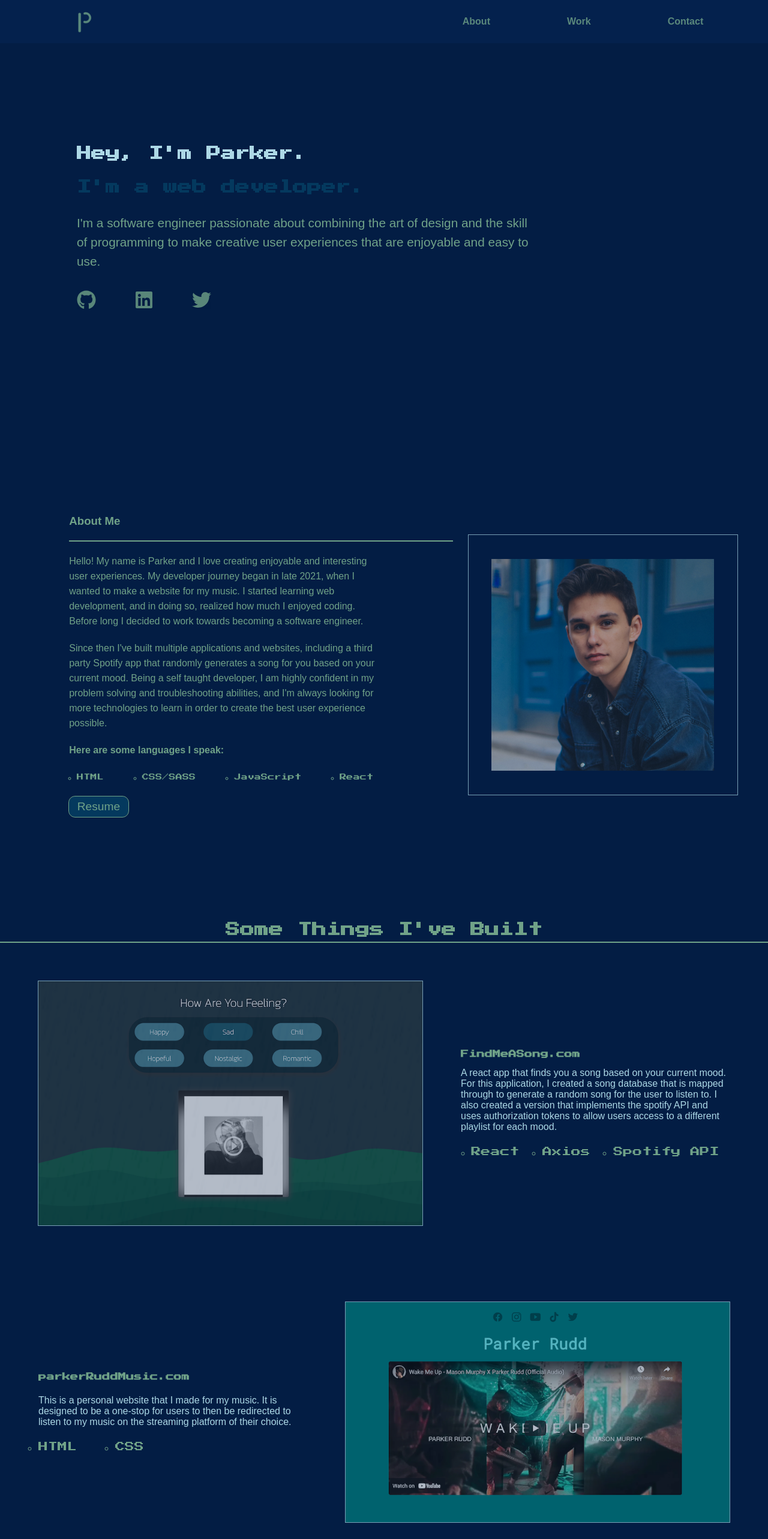
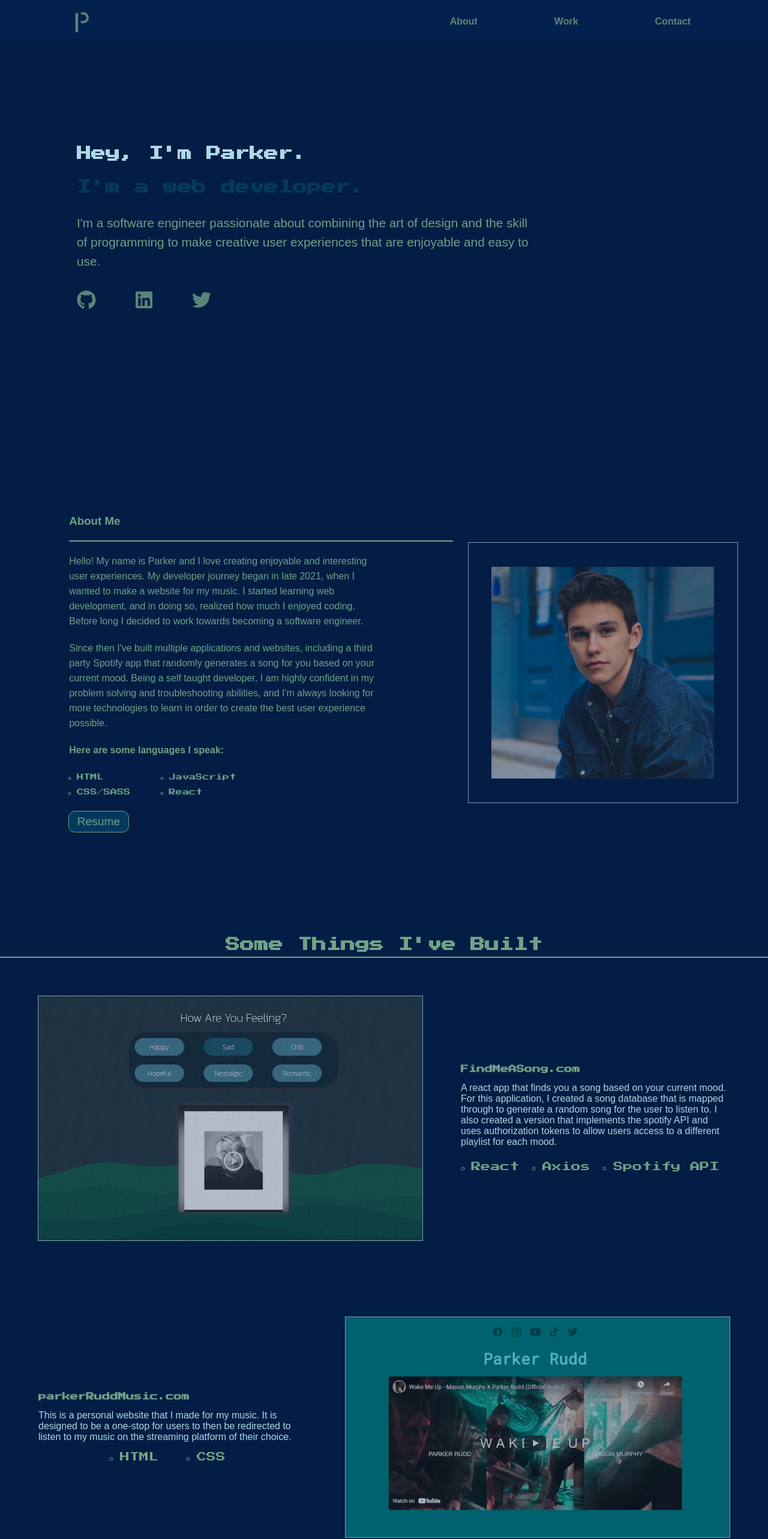
Before and after one commit to parkerrudd/portfolio-new, a React (Create React App) app in the folder new-portfolio/: page / in a window 1280 px wide. Shown: the top 2566 px of the page at 60% size. Built offline with nearby package versions, Linux system fonts and the light colour scheme; a web font is replaced by a local one.

Commit message:
added more media queries

```diff
--- a/new-portfolio/src/aboutpage.js
+++ b/new-portfolio/src/aboutpage.js
@@ -15,10 +15,14 @@ function AboutPage() {
                     <h4 className='m-plus'>Here are some languages I speak:</h4>
                     <div className="languages">
                         <ul>
-                            <li>HTML</li>
-                            <li>CSS/SASS</li>
-                            <li>JavaScript</li>
-                            <li>React</li>
+                            <div className="top-ul">
+                                <li>HTML</li>
+                                <li>CSS/SASS</li>
+                            </div>
+                            <div className="bottom-ul">
+                                <li>JavaScript</li>
+                                <li>React</li>
+                            </div>
                         </ul>
                     </div>
                     <a href="https://docs.google.com/document/d/1bYgoX9_E0shY8UNCMidPCNN24379dtFYJ6oHC696_6Y/edit?usp=sharing" target="_blank"><button className='m-plus' id='resume-btn'>Resume</button></a>
--- a/new-portfolio/src/styles/_aboutpage.scss
+++ b/new-portfolio/src/styles/_aboutpage.scss
@@ -85,5 +85,9 @@
         #headshot {
             width: 45vw;
         }
+
+        .languages {
+            @include flexCenter(column);
+        }
     }
 }
--- a/new-portfolio/src/styles/_homepage.scss
+++ b/new-portfolio/src/styles/_homepage.scss
@@ -63,7 +63,7 @@
         }
 
         #github-logo {
-            transform: translateX(-250px);
+            transform: translateX(-350px);
             animation-name: slideInIcons;
             animation-duration: 1s;
             animation-delay: 1.7s;
@@ -71,7 +71,7 @@
         }
 
         #linkedin-logo {
-            transform: translateX(-350px);
+            transform: translateX(-450px);
             animation-name: slideInIcons;
             animation-duration: 1s;
             animation-delay: 2.1s;
@@ -79,7 +79,7 @@
         }
 
         #twitter-logo {
-            transform: translateX(-400px);
+            transform: translateX(-600px);
             animation-name: slideInIcons;
             animation-duration: 1s;
             animation-delay: 2.5s;
--- a/new-portfolio/src/styles/_navbar.scss
+++ b/new-portfolio/src/styles/_navbar.scss
@@ -3,11 +3,12 @@
 .nav {
     @include flexCenter(row);
     justify-content: space-around;
-    width: 100vw;
+    width: 100%;
     gap: 30%;
     position: fixed;
     top: 0;
     background: #04214d;
+    padding-right: 2vw;
 
     .logo {
         @include flexCenter(row);
--- a/new-portfolio/src/styles/_workpage.scss
+++ b/new-portfolio/src/styles/_workpage.scss
@@ -59,6 +59,16 @@
         padding: 5vw;
         color: $paleBlue;
 
+        h5 {
+            padding-bottom: 2vh;
+            color: $polishedPine;
+            transition: .2s;
+
+            &:hover {
+                color: $paleBlue;
+            }
+        }
+
         img {
             width: 50vw;
             opacity: .7;
@@ -70,17 +80,12 @@
             }
         }
 
-        .pr-music-info {
-            @include flexCenter(column);
-            align-items: flex-start;
-            gap: 3vh;
-
         ul {
             @include flexCenter(row);
             gap: 5vw;
-                list-style: circle;
+            padding-top: 2vh;
             color: $polishedPine;
-            }
+            list-style-type: circle;
         }
 
         a {
@@ -198,18 +203,12 @@
                 width: 60vw;
             }
 
-            .pr-music-info {
             h5 {
                 text-align: center;
             }
 
             p {
                 padding: 0 10vw;
-                }
-            }
-
-            ul {
-                @include flexCenter(row);
             }
 
         }
@@ -247,5 +246,35 @@
         }
     }
 
+    @media screen and (max-width: 650px) {
+       .find-me-a-song {
+        ul {
+            gap: 7vw;
+            padding-left: 7vw;
+            font-size: .8em;
+        }
+       }
+
+       .blackjack-container {
+           ul {
+               gap: 7vw;
+               padding-left: 7vw;
+               font-size: .8em;
+           }
+       }
+
+       .pr-music-container {
+           ul {
+               font-size: .8em;
+           }
+       }
+
+       .reverb-calc-container {
+           ul {
+               font-size: .8em;
+           }
+       }
+    }
+
 
 }
--- a/new-portfolio/src/styles/style.css
+++ b/new-portfolio/src/styles/style.css
@@ -130,11 +130,12 @@
           flex-direction: row;
   -ms-flex-pack: distribute;
       justify-content: space-around;
-  width: 100vw;
+  width: 100%;
   gap: 30%;
   position: fixed;
   top: 0;
   background: #04214d;
+  padding-right: 2vw;
 }
 
 .nav .logo {
@@ -358,8 +359,8 @@
 }
 
 .home .icons #github-logo {
-  -webkit-transform: translateX(-250px);
-          transform: translateX(-250px);
+  -webkit-transform: translateX(-350px);
+          transform: translateX(-350px);
   -webkit-animation-name: slideInIcons;
           animation-name: slideInIcons;
   -webkit-animation-duration: 1s;
@@ -371,8 +372,8 @@
 }
 
 .home .icons #linkedin-logo {
-  -webkit-transform: translateX(-350px);
-          transform: translateX(-350px);
+  -webkit-transform: translateX(-450px);
+          transform: translateX(-450px);
   -webkit-animation-name: slideInIcons;
           animation-name: slideInIcons;
   -webkit-animation-duration: 1s;
@@ -384,8 +385,8 @@
 }
 
 .home .icons #twitter-logo {
-  -webkit-transform: translateX(-400px);
-          transform: translateX(-400px);
+  -webkit-transform: translateX(-600px);
+          transform: translateX(-600px);
   -webkit-animation-name: slideInIcons;
           animation-name: slideInIcons;
   -webkit-animation-duration: 1s;
@@ -584,6 +585,21 @@
   #aboutpage #headshot {
     width: 45vw;
   }
+  #aboutpage .languages {
+    display: -webkit-box;
+    display: -ms-flexbox;
+    display: flex;
+    -webkit-box-pack: center;
+        -ms-flex-pack: center;
+            justify-content: center;
+    -webkit-box-align: center;
+        -ms-flex-align: center;
+            align-items: center;
+    -webkit-box-orient: vertical;
+    -webkit-box-direction: normal;
+        -ms-flex-direction: column;
+            flex-direction: column;
+  }
 }
 
 #workpage {
@@ -698,6 +714,17 @@
   color: #ADD8E6;
 }
 
+#workpage .pr-music-container h5 {
+  padding-bottom: 2vh;
+  color: #70A288;
+  -webkit-transition: .2s;
+  transition: .2s;
+}
+
+#workpage .pr-music-container h5:hover {
+  color: #ADD8E6;
+}
+
 #workpage .pr-music-container img {
   width: 50vw;
   opacity: .7;
@@ -710,27 +737,7 @@
   opacity: .8;
 }
 
-#workpage .pr-music-container .pr-music-info {
-  display: -webkit-box;
-  display: -ms-flexbox;
-  display: flex;
-  -webkit-box-pack: center;
-      -ms-flex-pack: center;
-          justify-content: center;
-  -webkit-box-align: center;
-      -ms-flex-align: center;
-          align-items: center;
-  -webkit-box-orient: vertical;
-  -webkit-box-direction: normal;
-      -ms-flex-direction: column;
-          flex-direction: column;
-  -webkit-box-align: start;
-      -ms-flex-align: start;
-          align-items: flex-start;
-  gap: 3vh;
-}
-
-#workpage .pr-music-container .pr-music-info ul {
+#workpage .pr-music-container ul {
   display: -webkit-box;
   display: -ms-flexbox;
   display: flex;
@@ -745,8 +752,9 @@
       -ms-flex-direction: row;
           flex-direction: row;
   gap: 5vw;
-  list-style: circle;
+  padding-top: 2vh;
   color: #70A288;
+  list-style-type: circle;
 }
 
 #workpage .pr-music-container a {
@@ -935,26 +943,11 @@
   #workpage .pr-music-container img {
     width: 60vw;
   }
-  #workpage .pr-music-container .pr-music-info h5 {
+  #workpage .pr-music-container h5 {
     text-align: center;
   }
-  #workpage .pr-music-container .pr-music-info p {
+  #workpage .pr-music-container p {
     padding: 0 10vw;
-  }
-  #workpage .pr-music-container ul {
-    display: -webkit-box;
-    display: -ms-flexbox;
-    display: flex;
-    -webkit-box-pack: center;
-        -ms-flex-pack: center;
-            justify-content: center;
-    -webkit-box-align: center;
-        -ms-flex-align: center;
-            align-items: center;
-    -webkit-box-orient: horizontal;
-    -webkit-box-direction: normal;
-        -ms-flex-direction: row;
-            flex-direction: row;
   }
   #workpage .blackjack-container {
     display: -webkit-box;
@@ -1003,6 +996,25 @@
   }
   #workpage .reverb-calc-container p {
     padding: 0 10vw;
+  }
+}
+
+@media screen and (max-width: 650px) {
+  #workpage .find-me-a-song ul {
+    gap: 7vw;
+    padding-left: 7vw;
+    font-size: .8em;
+  }
+  #workpage .blackjack-container ul {
+    gap: 7vw;
+    padding-left: 7vw;
+    font-size: .8em;
+  }
+  #workpage .pr-music-container ul {
+    font-size: .8em;
+  }
+  #workpage .reverb-calc-container ul {
+    font-size: .8em;
   }
 }
 
@@ -1076,4 +1088,18 @@
 #contactpage #submit-btn:hover {
   background-color: #04395E;
 }
+
+@media screen and (max-width: 850px) {
+  #contactpage #email {
+    width: 50vw;
+    max-width: 50vw;
+  }
+  #contactpage #email-text {
+    width: 50vw;
+    max-width: 50vw;
+  }
+  #contactpage p {
+    width: 50vw;
+  }
+}
 /*# sourceMappingURL=style.css.map */
--- a/new-portfolio/src/workpage.js
+++ b/new-portfolio/src/workpage.js
@@ -42,11 +42,10 @@ function WorkPage() {
                         </ul>
                     </div>
 
-                    <div className='pr-music-image'>
-                        <a href="https://www.parkerruddmusic.com/" target="_blank">
-                            <img src={parkerruddmusic} alt="" />
-                        </a>
-                    </div>
+                    <a href="https://www.parkerruddmusic.com/" target="_blank">
+                        <img src={parkerruddmusic} alt="" />
+                    </a>
+
                 </div>
 
                 <div className="blackjack-container">
```
Also changed, not shown: new-portfolio/src/styles/_contactpage.scss (+17 -1 lines), 1 other file (tests, documents, lock files or other folders). Lines whose indentation alone changed are shown as unchanged.
